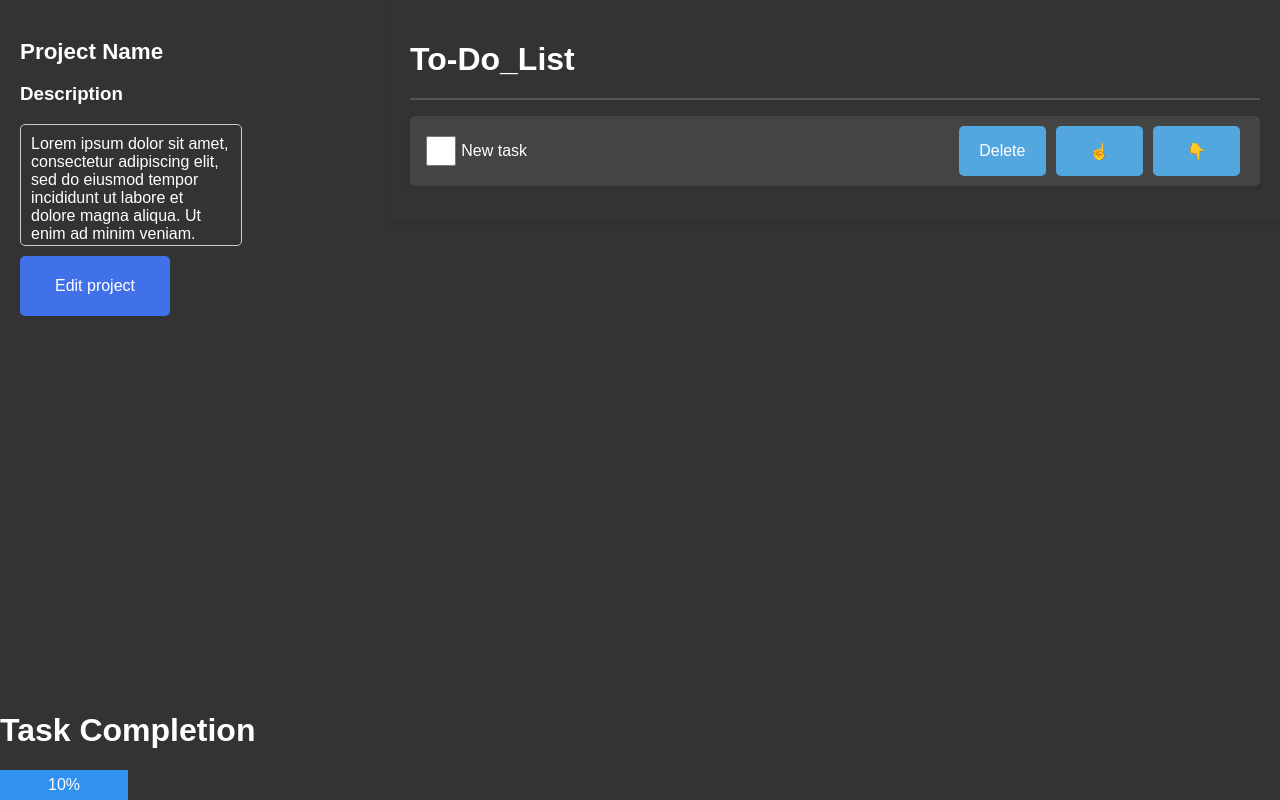
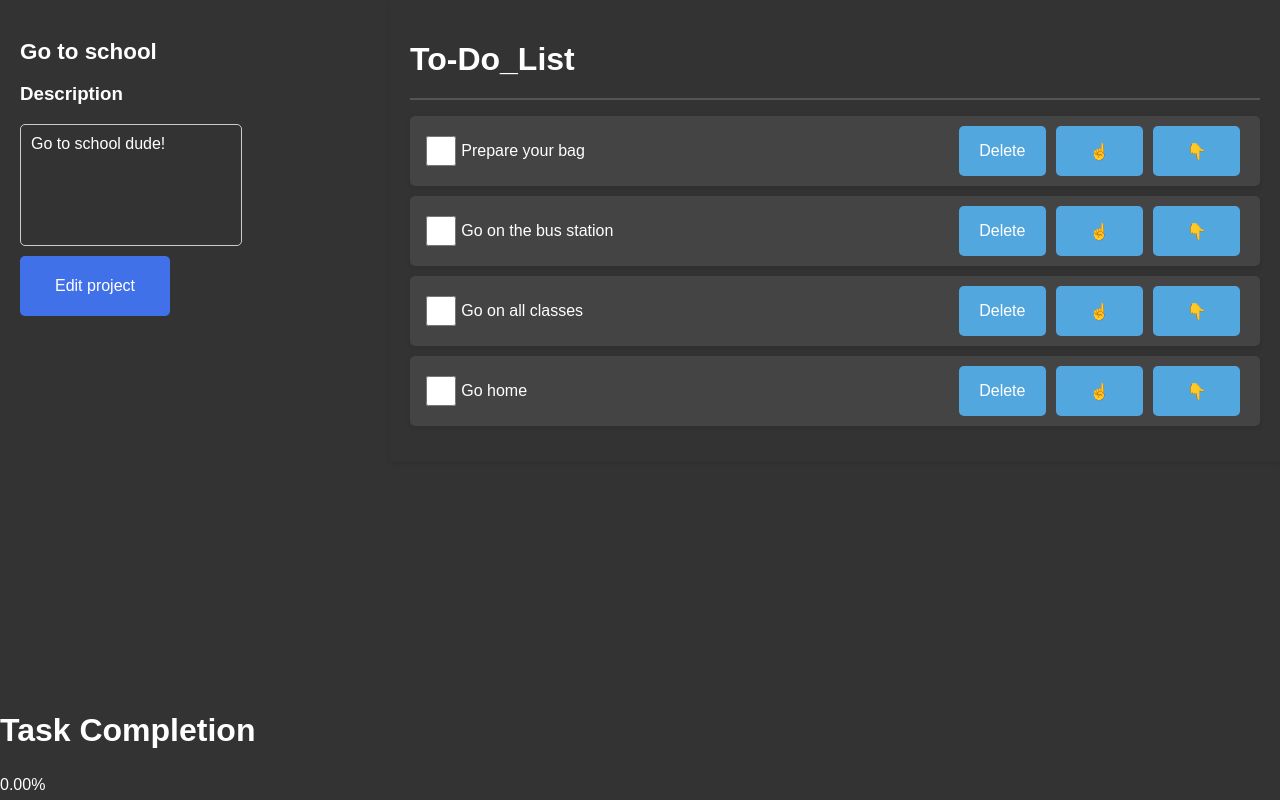
Before and after one commit to simecki123/Superior_Tasker, a React (Vite) app: page /projectdetails in a window 1280 px wide. Built offline with nearby package versions, Linux system fonts and the light colour scheme.

Commit message:
Changing functionalities

```diff
--- a/src/CheckProjectComponents/CompletionComponents/CompletionBar-Screen.jsx
+++ b/src/CheckProjectComponents/CompletionComponents/CompletionBar-Screen.jsx
@@ -1,16 +1,25 @@
-import './CompletionBar-dark.css'
+import { useState, useEffect } from 'react';
+import './CompletionBar-dark.css';
 
-function CompletionBarScreen(){
-    return(
-        <>
-            <div className="completion-bar">
-                <h1 className="completion-bar-title">Task Completion</h1>
+function CompletionBarScreen({ tasklist }) {
+    const [completionPercentage, setCompletionPercentage] = useState(0);
 
-                <div className="myProgress">
-                     <div className="myBar">10%</div>
+    useEffect(() => {
+        // Calculate the completion percentage based on the number of completed tasks
+        const completedTasks = tasklist.filter(task => task.done);
+        const percentage = (completedTasks.length / tasklist.length) * 100;
+        setCompletionPercentage(percentage);
+    }, [tasklist]);
+
+    return (
+        <div className="completion-bar">
+            <h1 className="completion-bar-title">Task Completion</h1>
+            <div className="myProgress">
+                <div className="myBar" style={{ width: `${completionPercentage}%` }}>
+                    {`${completionPercentage.toFixed(2)}%`}
                 </div>
             </div>
-        </>
+        </div>
     );
 }
 
--- a/src/CheckProjectComponents/List-Of-Tasks-Components/List-Of-Tasks-To-Complete.jsx
+++ b/src/CheckProjectComponents/List-Of-Tasks-Components/List-Of-Tasks-To-Complete.jsx
@@ -1,30 +1,40 @@
-import './List-Of-Tasks-To-Complete-dark.css'
+import './List-Of-Tasks-To-Complete-dark.css';
+import PropTypes from 'prop-types';
 
-
-function ListOfTasksToCompleteScreen(){
-    return(
+function ListOfTasksToCompleteScreen({ tasklist, setTasklist, moveTaskUp, moveTaskDown, deleteTask, toggleTaskDone }) {
+    return (
         <>
-        <div className='toDoList'>
+            <div className='toDoList'>
                 <h1>To-Do_List</h1>
-
-
                 <hr></hr>
-
                 <ol>
-
-                        <li >
-                            <input type='checkbox' className='checkbox' value={true} />
-                            <span className='text'>New task</span>
-                            <button className='delete-button'>Delete</button>
-
-                            <button className='move-button' >☝</button>
-                            <button className='move-button' >👇</button>
+                    {tasklist.map(task => (
+                        <li key={task.id}>
+                            <input
+                                type='checkbox'
+                                className='checkbox'
+                                value={task.done}
+                                onChange={() => toggleTaskDone(task.id)} // Call toggleTaskDone on change
+                            />
+                            <span className='text'>{task.name}</span>
+                            <button className='delete-button' onClick={() => deleteTask(task.id)}>Delete</button>
+                            <button className='move-button' onClick={() => moveTaskUp(task.id)}>☝</button>
+                            <button className='move-button' onClick={() => moveTaskDown(task.id)}>👇</button>
                         </li>
+                    ))}
                 </ol>
-
             </div>
         </>
     );
 }
 
+ListOfTasksToCompleteScreen.propTypes = {
+    tasklist: PropTypes.array.isRequired,
+    setTasklist: PropTypes.func.isRequired,
+    moveTaskUp: PropTypes.func.isRequired,
+    moveTaskDown: PropTypes.func.isRequired,
+    deleteTask: PropTypes.func.isRequired,
+    toggleTaskDone: PropTypes.func.isRequired, // Add prop type for toggleTaskDone
+};
+
 export default ListOfTasksToCompleteScreen;
--- a/src/CheckProjectComponents/Project-Deatils-Components/Project-Details_component.jsx
+++ b/src/CheckProjectComponents/Project-Deatils-Components/Project-Details_component.jsx
@@ -1,18 +1,16 @@
+import { Link } from 'react-router-dom';
+import PropTypes from 'prop-types';
+import './Project-Details-dark.css';
 
-import { Link } from 'react-router-dom';
-import './Project-Details-dark.css'
-
-function ProjectDetailsScreen(){
-    return(
+function ProjectDetailsScreen({ projectlist, setProjectlist }) {
+    return (
         <>
             <div className="project-details-desc">
-                <h2 className="project-name">Project Name</h2>
+                <h2 className="project-name">{projectlist[0].title}</h2>
 
                 <h3 className="project-desc-title">Description</h3>
 
-                <p className='description'>Lorem ipsum dolor sit amet, consectetur adipiscing elit,
-                    sed do eiusmod tempor incididunt ut labore et dolore magna aliqua.
-                    Ut enim ad minim veniam.</p>
+                <p className='description'>{projectlist[0].description}</p>
 
                 <Link to={"/newproject"}>
                     <button className="edit-project-btn">Edit project</button>
@@ -22,4 +20,12 @@ function ProjectDetailsScreen(){
     );
 }
 
+ProjectDetailsScreen.propTypes = {
+    projectlist: PropTypes.shape({
+        title: PropTypes.string.isRequired,
+        description: PropTypes.string.isRequired,
+    }).isRequired,
+    setProjectlist: PropTypes.func.isRequired,
+};
+
 export default ProjectDetailsScreen;
--- a/src/CheckProjectComponents/Project-details-task-list.jsx
+++ b/src/CheckProjectComponents/Project-details-task-list.jsx
@@ -1,26 +1,71 @@
+import { useState } from "react";
 import ToolBarComponent_MainPage from "../main_page_components/ToolBar_components/Toolbar";
 import CompletionBarScreen from "./CompletionComponents/CompletionBar-Screen";
+import ProjectDetailsScreen from "./Project-Deatils-Components/Project-Details_component";
 import ListOfTasksToCompleteScreen from "./List-Of-Tasks-Components/List-Of-Tasks-To-Complete";
-import ProjectDetailsScreen from "./Project-Deatils-Components/Project-Details_component";
-import './Project-details-task-list-dark.css'
+import './Project-details-task-list-dark.css';
 
-function ProjectDetailsTaskListScreen(){
-    return(
+function ProjectDetailsTaskListScreen() {
+    const [projectlist, setProjectList] = useState([
+        {"id": "1","userId": "1", "title": "Go to school", "description": "Go to school dude!", "date": "01-04-2024", "completion": "0%"},
+    ]);
+
+    const [tasklist, setTaskList] = useState([
+       {"id": "1", "projectId": "1", "name": "Prepare your bag", "done": false},
+       {"id": "2", "projectId": "1", "name": "Go on the bus station", "done": false},
+       {"id": "3", "projectId": "1", "name": "Go on all classes", "done": false},
+       {"id": "4", "projectId": "1", "name": "Go home", "done": false}
+    ]);
+
+    const moveTaskUp = (taskId) => {
+        const index = tasklist.findIndex(task => task.id === taskId);
+        if (index > 0) {
+            const newList = [...tasklist];
+            const temp = newList[index];
+            newList[index] = newList[index - 1];
+            newList[index - 1] = temp;
+            setTaskList(newList);
+        }
+    };
+
+    const moveTaskDown = (taskId) => {
+        const index = tasklist.findIndex(task => task.id === taskId);
+        if (index < tasklist.length - 1) {
+            const newList = [...tasklist];
+            const temp = newList[index];
+            newList[index] = newList[index + 1];
+            newList[index + 1] = temp;
+            setTaskList(newList);
+        }
+    };
+
+    const deleteTask = (taskId) => {
+        setTaskList(prevList => prevList.filter(task => task.id !== taskId));
+    };
+
+    const toggleTaskDone = (taskId) => {
+        setTaskList(prevList =>
+            prevList.map(task =>
+                task.id === taskId ? { ...task, done: !task.done } : task
+            )
+        );
+    };
+
+    return (
         <>
             <div className="project-details-list-of-tasks">
                 <div className='tool-bar'>
-                    <ToolBarComponent_MainPage></ToolBarComponent_MainPage>
+                    <ToolBarComponent_MainPage />
                 </div>
-
                 <div className='main-part'>
                     <div className='project-desc'>
-                        <ProjectDetailsScreen />
+                        <ProjectDetailsScreen projectlist={projectlist} setProjectList={setProjectList} />
                     </div>
                     <div className='add-new-task'>
-                        <ListOfTasksToCompleteScreen />
+                        <ListOfTasksToCompleteScreen tasklist={tasklist} setTaskList={setTaskList} moveTaskUp={moveTaskUp} moveTaskDown={moveTaskDown} deleteTask={deleteTask} toggleTaskDone={toggleTaskDone} />
                     </div>
                 </div>
-                <CompletionBarScreen />
+                <CompletionBarScreen tasklist={tasklist} />
             </div>
         </>
     );
--- a/src/CreateNewProjectPage/To-Do-List-Add-New-Task/To-DO-List-Add-New-Task-component.jsx
+++ b/src/CreateNewProjectPage/To-Do-List-Add-New-Task/To-DO-List-Add-New-Task-component.jsx
@@ -1,35 +1,83 @@
-import './Add-New-Task-dark.css'
+import { useState } from 'react';
+import './Add-New-Task-dark.css';
+import PropTypes from 'prop-types';
 
-function AddNewTaskScreen(){
-    return(
+function AddNewTaskScreen({ projectlist, setprojectlist }) {
+    const [newTaskTitle, setNewTaskTitle] = useState('');
+    const [newprojectlist, setnewProjectList] = useState(projectlist || []);
+
+    const handleAddTask = () => {
+        if (newTaskTitle.trim() !== '') {
+            const newTask = {
+                id: Math.random().toString(36).substr(2, 9), // Generate a unique ID
+                title: newTaskTitle.trim(),
+                completed: false,
+            };
+            setnewProjectList(prevList => [...prevList, newTask]);
+            setNewTaskTitle('');
+        }
+    };
+
+    const handleDeleteTask = (taskId) => {
+        setnewProjectList(prevList => prevList.filter(task => task.id !== taskId));
+    };
+
+    const handleMoveTaskUp = (taskId) => {
+        const index = newprojectlist.findIndex(task => task.id === taskId);
+        if (index > 0) {
+            const newList = [...newprojectlist];
+            const temp = newList[index];
+            newList[index] = newList[index - 1];
+            newList[index - 1] = temp;
+            setnewProjectList(newList);
+        }
+    };
+
+    const handleMoveTaskDown = (taskId) => {
+        const index = newprojectlist.findIndex(task => task.id === taskId);
+        if (index < newprojectlist.length - 1) {
+            const newList = [...newprojectlist];
+            const temp = newList[index];
+            newList[index] = newList[index + 1];
+            newList[index + 1] = temp;
+            setnewProjectList(newList);
+        }
+    };
+
+    return (
         <>
             <div className='toDoList'>
                 <h1>To-Do_List</h1>
 
                 <div>
-                    <input type='text'
-                            placeholder='Enter a task ...'
-                            ></input>
-
-                    <button className='add-button'
-                            >Add Task</button>
+                    <input
+                        type='text'
+                        placeholder='Enter a task ...'
+                        value={newTaskTitle}
+                        onChange={(e) => setNewTaskTitle(e.target.value)}
+                    />
+                    <button className='add-button' onClick={handleAddTask}>Add Task</button>
                 </div>
-                <hr></hr>
+                <hr />
 
                 <ol>
-
-                        <li >
-                            <span className='text'>New task</span>
-                            <button className='delete-button'>Delete</button>
-
-                            <button className='move-button' >☝</button>
-                            <button className='move-button' >👇</button>
+                    {newprojectlist.map(task => (
+                        <li key={task.id}>
+                            <span className='text'>{task.title}</span>
+                            <button className='delete-button' onClick={() => handleDeleteTask(task.id)}>Delete</button>
+                            <button className='move-button' onClick={() => handleMoveTaskUp(task.id)}>☝</button>
+                            <button className='move-button' onClick={() => handleMoveTaskDown(task.id)}>👇</button>
                         </li>
+                    ))}
                 </ol>
-
             </div>
         </>
     );
 }
 
+AddNewTaskScreen.propTypes = {
+    projectlist: PropTypes.array.isRequired,
+    setprojectlist: PropTypes.func.isRequired,
+};
+
 export default AddNewTaskScreen;
--- a/src/main_page_components/Main-Page-component.jsx
+++ b/src/main_page_components/Main-Page-component.jsx
@@ -3,8 +3,29 @@ import ToolBarComponent_MainPage from './ToolBar_components/Toolbar';
 import ListOfProjectsScreen from './List-Of-Projects-components/List-Of-Projects_component';
 import './Main-Page-dark.css';
 import PropTypes from 'prop-types';
+import profilePic from '../assets/logo.png';
+import React, { useState } from 'react';
 
-function MainPageScreen({ user, projectlist, setProjectList }) {
+
+function MainPageScreen() {
+
+  const user = {
+    "id": "1",
+    "firstName": "Sime",
+    "lastName": "Roncevic",
+    "email": "sroncevic19@gmail.com",
+    "password": "KKZadar1945",
+    "img": profilePic,
+    "description": "Basic user"
+  };
+
+  const [projectlist, setProjectList] = useState([
+    {"id": "1","userId": "1", "title": "Go to school", "description": "Go to school dude!", "date": "01-04-2024", "completion": "0%"},
+    {"id": "2","userId": "1", "title": "Do your homework", "description": "Homework nooo!", "date": "04-04-2024", "completion": "20%"},
+    {"id": "3","userId": "1", "title": "Excercise", "description": "Gym yea buddy", "date": "02-04-2024", "completion": "50%"},
+    {"id": "4","userId": "1", "title": "Clean room", "description": "Clean your room dude", "date": "03-04-2024", "completion": "80%"}
+  ]);
+
   return (
     <div className='main-page'>
       <div className='tool-bar'>
@@ -15,7 +36,7 @@ function MainPageScreen({ user, projectlist, setProjectList }) {
           <ProfileScreen user={user} />
         </div>
         <div className='listOfProjects'>
-          <ListOfProjectsScreen projectlist={projectlist} setProjectList={setProjectList} />
+          <ListOfProjectsScreen  projectlist={projectlist} setProjectList={setProjectList} />
         </div>
       </div>
     </div>
```
Also changed, not shown: src/App.jsx (+3 -18 lines).
